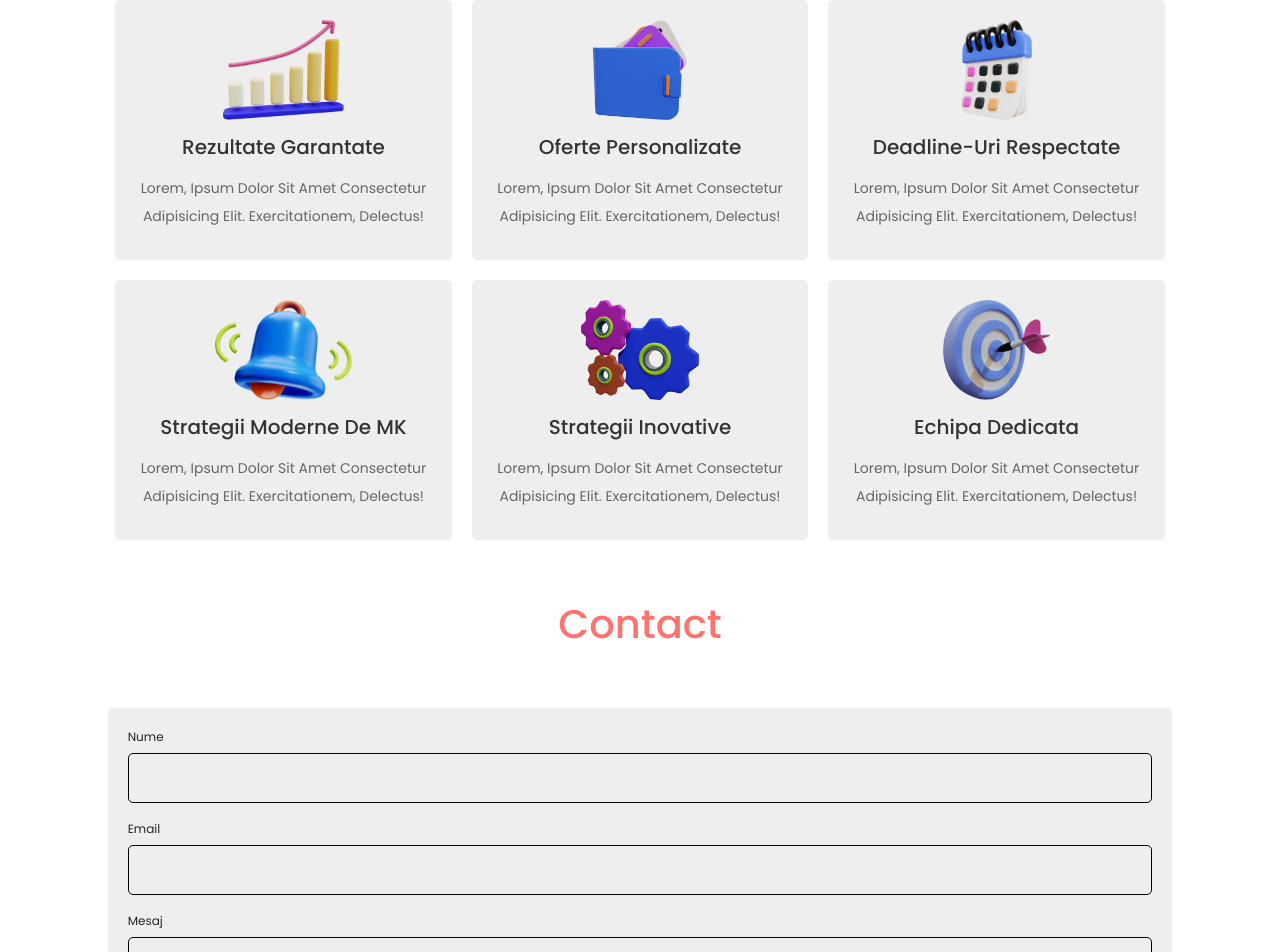
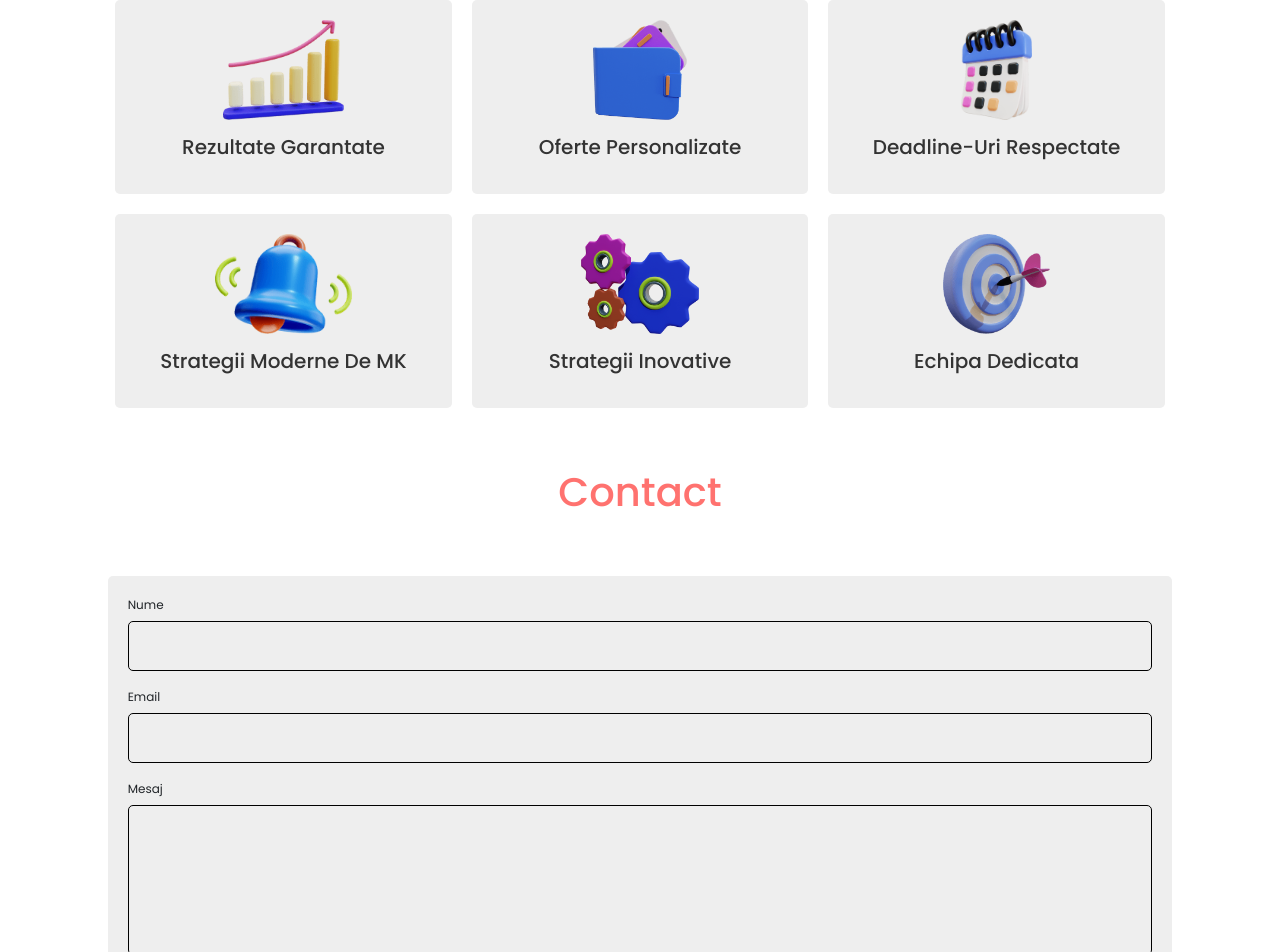
Before and after one commit to ITSchool-Web-Heroines/Proiect-Final, a Next.js app: page / in a window 1280 px wide. Shown: the part 1942-2894 px from the top of the page. Built offline with nearby package versions, Linux system fonts and the light colour scheme.

Commit message:
servicii

```diff
--- a/components/Services.js
+++ b/components/Services.js
@@ -10,55 +10,31 @@ const Services = () => {
           <div className="box">
             <img src={"images/serv-1.png"} alt="serviciu" />
             <h3>Rezultate garantate</h3>
-            <p>
-              Lorem, ipsum dolor sit amet consectetur adipisicing elit.
-              Exercitationem, delectus!
-            </p>
           </div>
 
           <div className="box">
             <img src={"images/serv-2.png"} alt="serviciu" />
             <h3>Oferte Personalizate</h3>
-            <p>
-              Lorem, ipsum dolor sit amet consectetur adipisicing elit.
-              Exercitationem, delectus!
-            </p>
           </div>
 
           <div className="box">
             <img src={"images/serv-3.png"} alt="serviciu" />
             <h3>Deadline-uri respectate</h3>
-            <p>
-              Lorem, ipsum dolor sit amet consectetur adipisicing elit.
-              Exercitationem, delectus!
-            </p>
           </div>
 
           <div className="box">
             <img src={"images/serv-4.png"} alt="serviciu" />
             <h3>Strategii Moderne de MK</h3>
-            <p>
-              Lorem, ipsum dolor sit amet consectetur adipisicing elit.
-              Exercitationem, delectus!
-            </p>
           </div>
 
           <div className="box">
             <img src={"images/serv-5.png"} alt="serviciu" />
             <h3>Strategii inovative</h3>
-            <p>
-              Lorem, ipsum dolor sit amet consectetur adipisicing elit.
-              Exercitationem, delectus!
-            </p>
           </div>
 
           <div className="box">
             <img src={"images/serv-6.png"} alt="serviciu" />
             <h3>Echipa Dedicata</h3>
-            <p>
-              Lorem, ipsum dolor sit amet consectetur adipisicing elit.
-              Exercitationem, delectus!
-            </p>
           </div>
         </div>
       </section>
```
